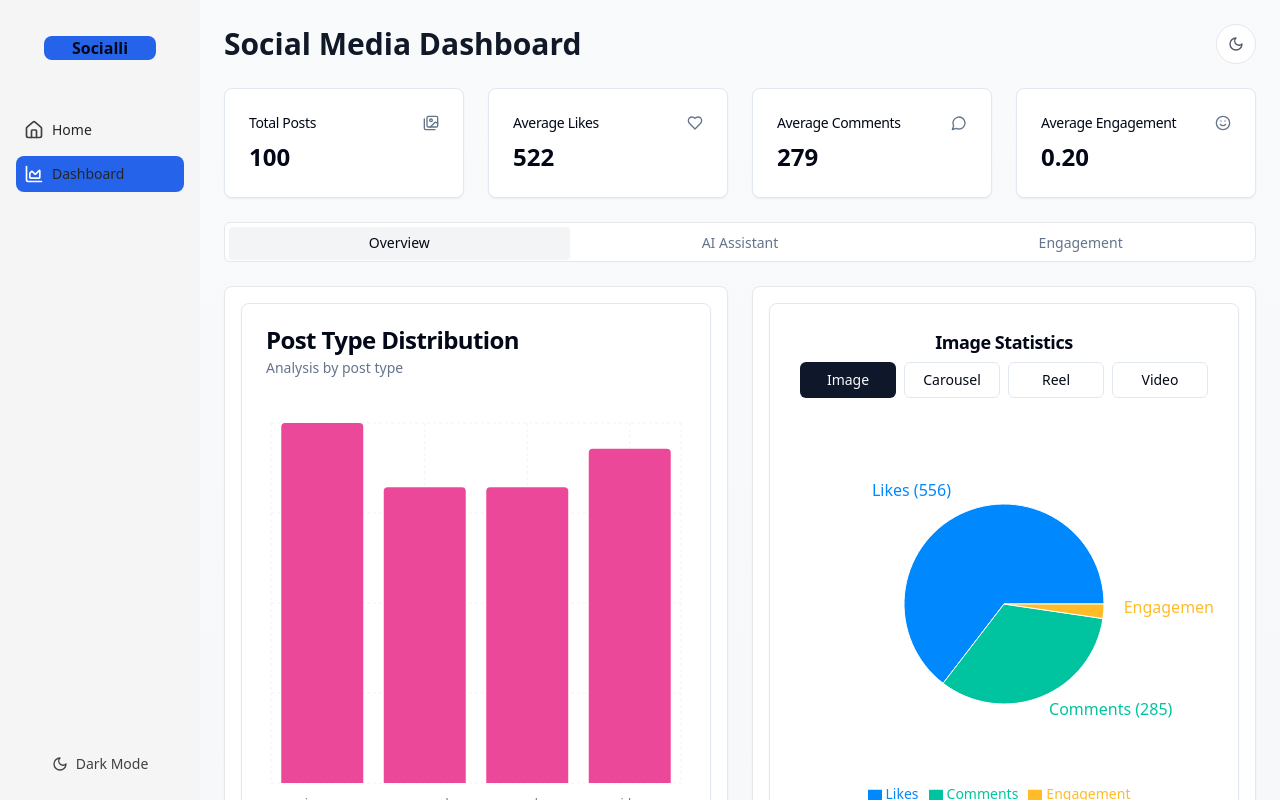
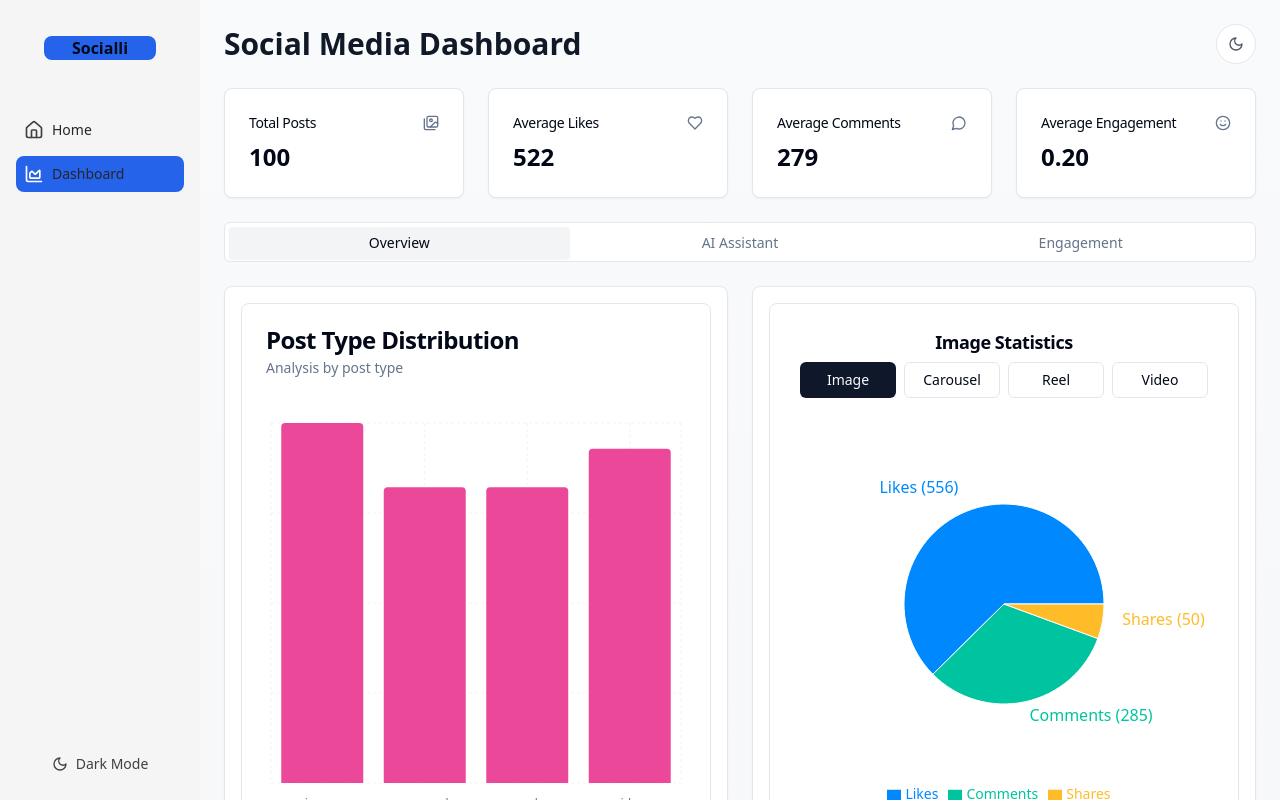
Before and after one commit to Cypher2801/Socialli, a React (Vite) app in the folder Frontend/: page /dashboard in a window 1280 px wide. Built offline with nearby package versions, Linux system fonts and the light colour scheme.

Commit message:
Pie Chart Update

```diff
--- a/Frontend/src/Pages/Dashboard.jsx
+++ b/Frontend/src/Pages/Dashboard.jsx
@@ -68,6 +68,7 @@ const Dashboard = () => {
       count: typePosts.length,
       likes: Math.round(typePosts.reduce((acc, post) => acc + post.likes, 0) / typePosts.length),
       comments: Math.round(typePosts.reduce((acc, post) => acc + post.comments, 0) / typePosts.length),
+      shares: Math.round(typePosts.reduce((acc, post) => acc + post.shares, 0) / typePosts.length),
       engagement: Number((typePosts.reduce((acc, post) => acc + post.engagement, 0) / typePosts.length).toFixed(2)),
     };
   });
--- a/Frontend/src/components/PostTypePieChart.jsx
+++ b/Frontend/src/components/PostTypePieChart.jsx
@@ -37,30 +37,23 @@ const PostTypePieChart = ({ postTypeData }) => {
   const metrics = [
     { name: 'Likes', key: 'likes' },
     { name: 'Comments', key: 'comments' },
-    { name: 'Engagement', key: 'engagement' }
+    { name: 'Shares', key: 'shares' }
   ];
 
-  const formatValue = (metric, value) => {
-    if (metric === 'engagement') {
-      return `${(value * 100).toFixed(2)}%`;
-    }
-    return value.toLocaleString(undefined, { maximumFractionDigits: 0 });
+  const formatValue = (value) => {
+    return value ? value.toLocaleString(undefined, { maximumFractionDigits: 0 }) : '0';
   };
 
   const selectedTypeData = postTypeData.find(data => data.type === selectedType);
 
   const chartData = selectedTypeData ? metrics.map(metric => ({
     name: metric.name,
-    value: metric.key === 'engagement' ? selectedTypeData[metric.key] * 100 : selectedTypeData[metric.key],
-    isEngagement: metric.key === 'engagement'
+    value: selectedTypeData[metric.key] || 0,
   })) : [];
 
   const CustomTooltip = ({ active, payload }) => {
     if (active && payload && payload.length) {
-      const value = formatValue(
-        payload[0].payload.isEngagement ? 'engagement' : 'other',
-        payload[0].payload.isEngagement ? payload[0].value / 100 : payload[0].value
-      );
+      const value = formatValue(payload[0].value);
       return (
         <div className="bg-white p-2 border rounded-lg shadow-sm">
           <p className="text-sm font-medium text-gray-900">
@@ -115,8 +108,8 @@ const PostTypePieChart = ({ postTypeData }) => {
                 fill="#8884d8"
                 dataKey="value"
                 labelLine={false}
-                label={({ name, value, isEngagement }) =>
-                  `${name} (${formatValue(isEngagement ? 'engagement' : 'other', isEngagement ? value / 100 : value)})`
+                label={({ name, value }) =>
+                  `${name} (${formatValue(value)})`
                 }
                 animationBegin={0}
                 animationDuration={ANIMATION_DURATION}
```
